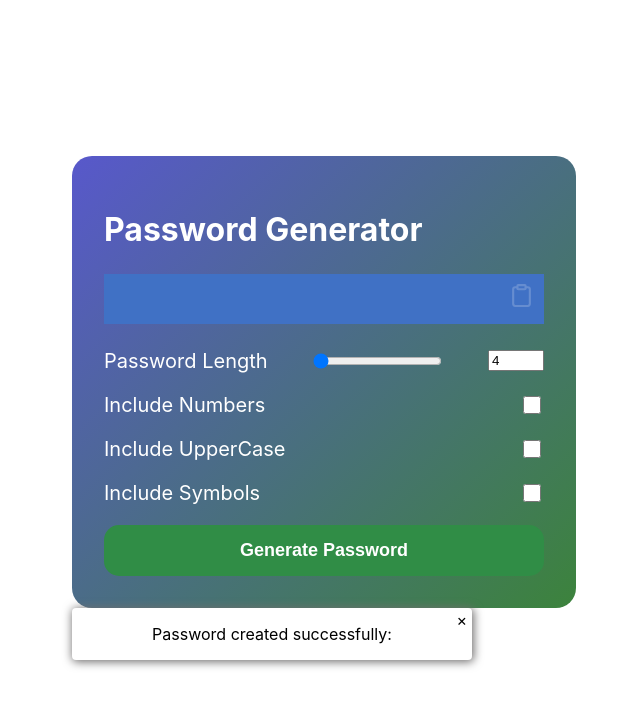
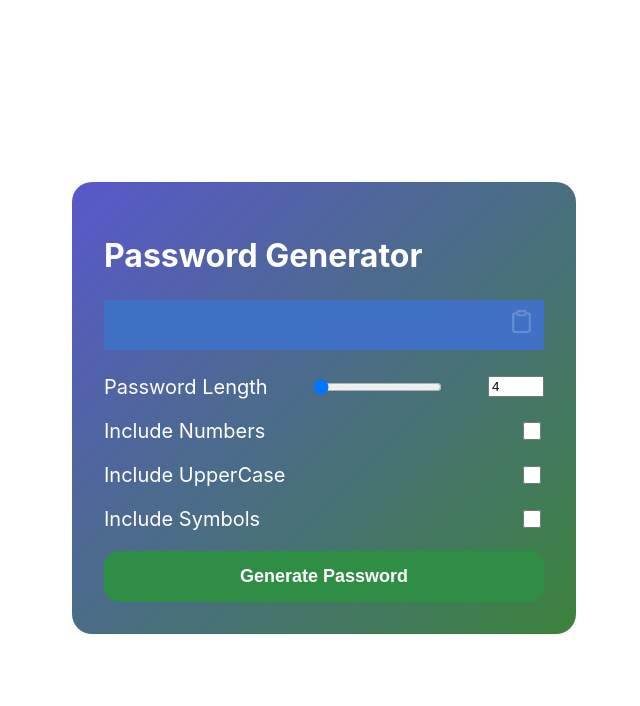
Before and after one commit to duynhannguyen/password-generator, a React (Vite) app: page / in a window 1280 px wide. Shown: the top 706 px of the page, without its empty margins (316-956 px from the left). Built offline with nearby package versions, Linux system fonts and the light colour scheme.

Commit message:
feat: auto  close notification when time run put

```diff
--- a/src/App.tsx
+++ b/src/App.tsx
@@ -129,7 +129,7 @@ function App() {
           </button>
         </form>
       </div>
-      <NotificationBox password={result} />
+      {result && <NotificationBox password={result} />}
     </>
   );
 }
--- a/src/components/notificationBox/NotificationBox.tsx
+++ b/src/components/notificationBox/NotificationBox.tsx
@@ -8,13 +8,21 @@ type NotificationBoxProps = {
 const NotificationBox = ({ password }: NotificationBoxProps) => {
   const [width, setWidth] = useState(5000);
   const [isPause, setIsPause] = useState(true);
+  const [isShow, setIsShow] = useState(false);
+  console.log(width);
   useEffect(() => {
     let progress: number;
     if (password) {
+      setIsShow(true);
       if (!isPause) {
         return;
       }
+
       progress = setInterval(() => {
+        if (width === 0) {
+          setIsShow(false);
+          return clearInterval(progress);
+        }
         setWidth((prev) => prev - 10);
       }, 10);
     }
@@ -25,6 +33,7 @@ const NotificationBox = ({ password }: NotificationBoxProps) => {
   }, [width, isPause, password]);
 
   return (
+    isShow && (
       <div
         onMouseEnter={() => setIsPause(false)}
         onMouseLeave={() => setIsPause(true)}
@@ -34,9 +43,13 @@ const NotificationBox = ({ password }: NotificationBoxProps) => {
           Password created successfully: {password}
         </div>
         {password && (
-        <div style={{ width: `${width / 50}%` }} className="progress-bar"></div>
+          <div
+            style={{ width: `${width / 50}%` }}
+            className="progress-bar"
+          ></div>
         )}
       </div>
+    )
   );
 };
 
```
Lines whose indentation alone changed are shown as unchanged.
